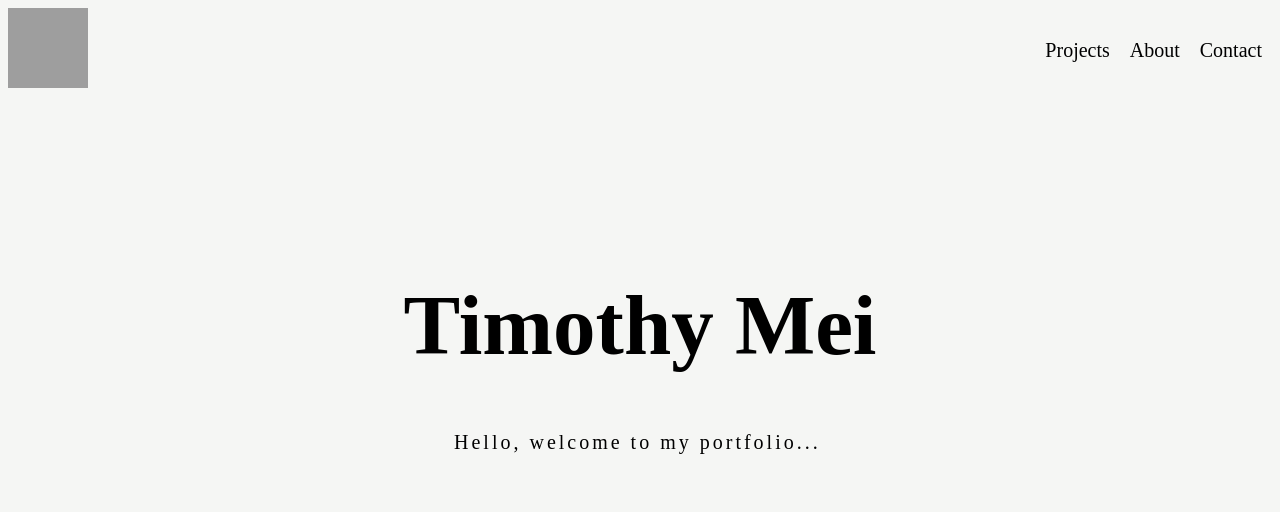
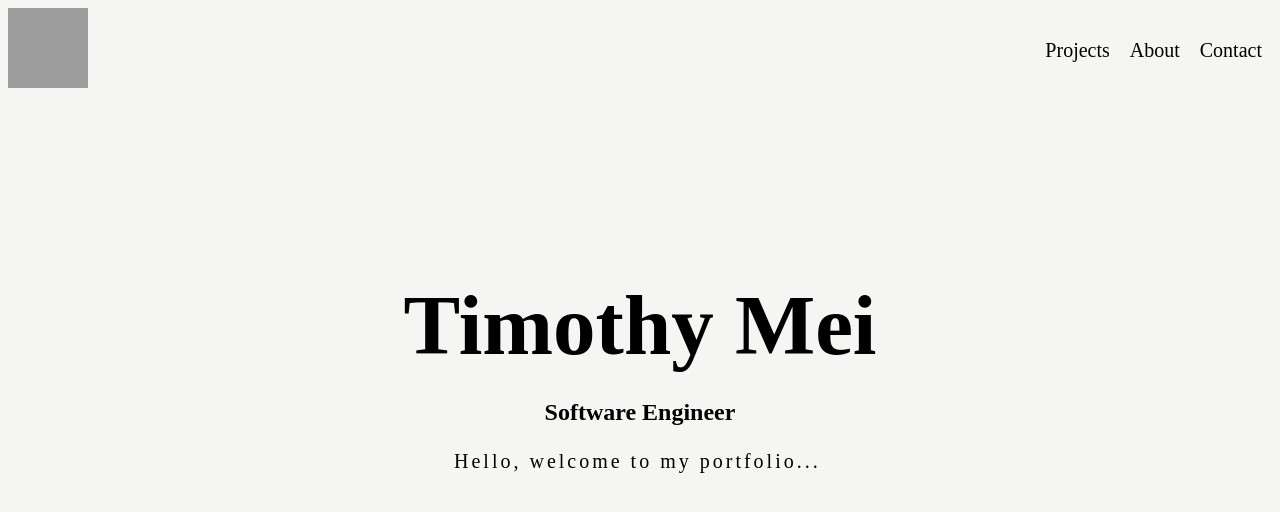
Before and after one commit to timothymei327/timothymei327.github.io, a React (Create React App) app: page / in a window 1280 px wide. Shown: the top 512 px of the page. Built offline with nearby package versions, Linux system fonts and the light colour scheme; grey boxes are pictures that could not be loaded.

Commit message:
addded softare engineer to home page

```diff
--- a/src/App.css
+++ b/src/App.css
@@ -37,6 +37,13 @@ header {
   margin-top: 23vh;
   font-size: 85px;
   text-align: center;
+  animation: fadeIn 2.5s;
+}
+
+.home h2 {
+  text-align: center;
+  margin-top: -4vh;
+  margin-bottom: 3vh;
   animation: fadeIn 2.5s;
 }
 
--- a/src/pages/Home.js
+++ b/src/pages/Home.js
@@ -2,6 +2,7 @@ const Home = () => {
   return (
     <div className="home">
       <h1>Timothy Mei</h1>
+      <h2>Software Engineer</h2>
       <p>Hello, welcome to my portfolio...</p>
     </div>
   )
```
